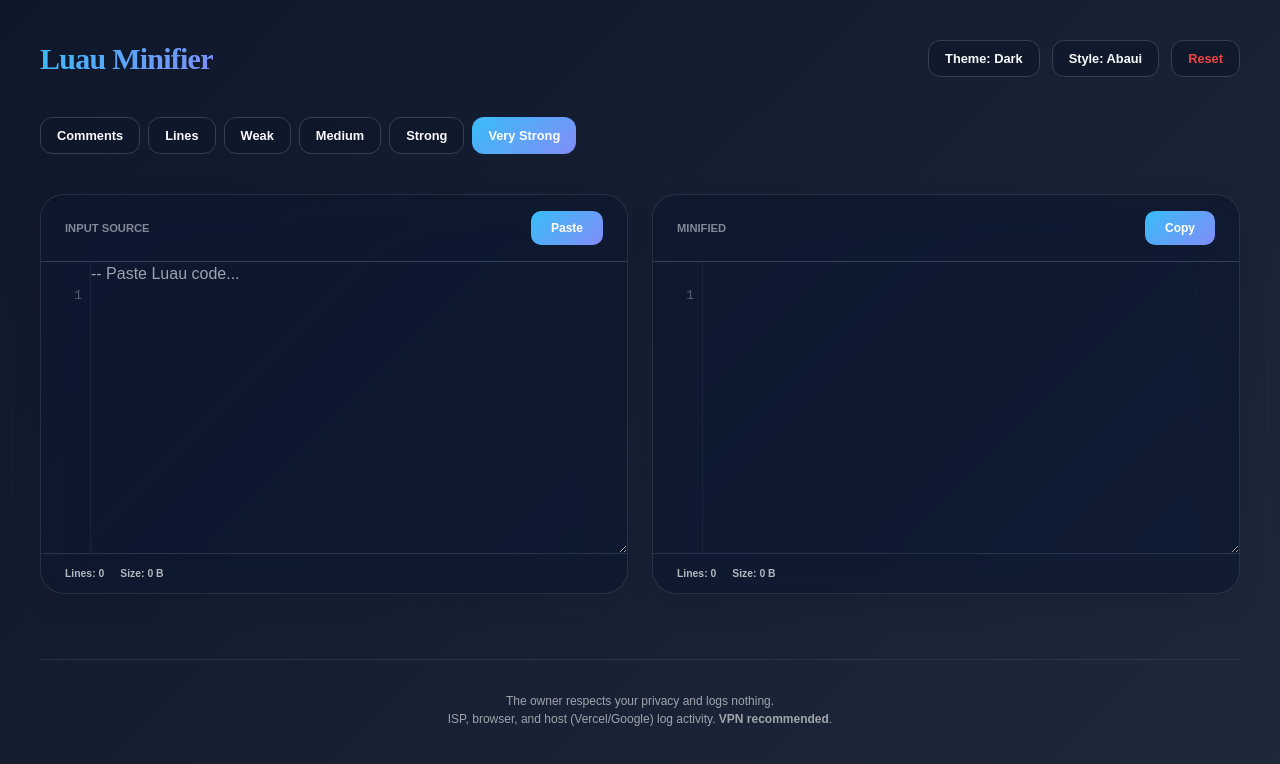
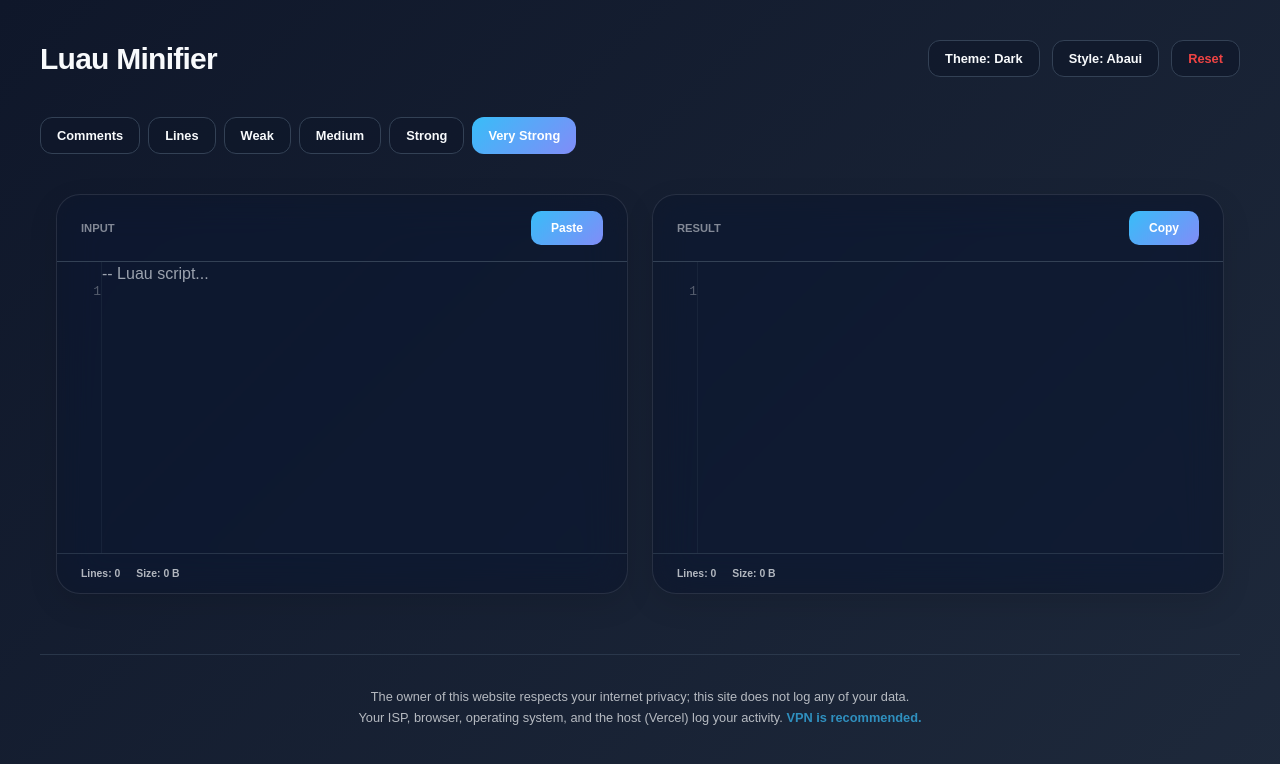
Before and after one commit to abauisoftworks/website, a plain HTML site: page others/minifer.html in a window 1280 px wide. Drawn offline with nearby package versions, Linux system fonts and the light colour scheme; a web font is replaced by a local one.

Commit message:
Refactor styles and update HTML structure

```diff
--- a/others/minifer.html
+++ b/others/minifer.html
@@ -18,38 +18,49 @@
             --glass: rgba(15, 23, 42, 0.7); --grad: linear-gradient(135deg, #38bdf8, #818cf8);
         }
 
-        body { background: var(--bg); color: var(--text); font-family: 'General Sans', sans-serif; min-height: 100vh; display: flex; flex-direction: column; transition: 0.2s; }
+        body { background: var(--bg); color: var(--text); font-family: 'General Sans', sans-serif; min-height: 100vh; display: flex; flex-direction: column; transition: 0.2s; overflow-x: hidden; }
 
-        /* DEFAULT STYLE */
+        /* Style Logic */
         [data-style="default"] body { background: var(--bg) !important; }
         [data-style="default"] .minifier-card { background: var(--card) !important; border: 1px solid var(--border) !important; border-radius: 4px; box-shadow: none; backdrop-filter: none; }
         [data-style="default"] .pill-btn { background: var(--btn-bg); border: 1px solid var(--border); border-radius: 4px; color: var(--text); }
         [data-style="default"] .pill-btn.active { background: var(--accent); color: #fff; border-color: var(--accent); }
         [data-style="default"] .action-btn { background: var(--accent); color: #fff; border-radius: 4px; }
-        [data-style="default"] .logo-text { background: none; -webkit-text-fill-color: var(--text); color: var(--text); }
 
-        /* ABAUI STYLE */
         [data-style="abaui"] body { background: linear-gradient(135deg, var(--bg), var(--card)) !important; }
         [data-style="abaui"] .minifier-card { background: var(--glass) !important; backdrop-filter: blur(20px) saturate(180%); border: 1px solid rgba(255,255,255,0.1); border-radius: 24px; box-shadow: 0 10px 30px rgba(0,0,0,0.1); }
         [data-style="abaui"] .pill-btn { background: var(--glass); border: 1px solid var(--border); border-radius: 12px; }
         [data-style="abaui"] .pill-btn.active { background: var(--grad); color: #fff; border: none; }
         [data-style="abaui"] .action-btn { background: var(--grad); border-radius: 10px; }
-        [data-style="abaui"] .logo-text { font-family: 'Clash Display'; background: var(--grad); -webkit-background-clip: text; -webkit-text-fill-color: transparent; }
 
-        .editor-container { display: grid; grid-template-columns: 1fr 1fr; gap: 1.5rem; height: 50vh; }
+        .editor-container { display: grid; grid-template-columns: 1fr 1fr; gap: 1.5rem; height: 50vh; padding: 0 1rem; }
         @media (max-width: 1024px) { .editor-container { grid-template-columns: 1fr; height: auto; } .minifier-card { height: 400px; } }
 
-        /* FIX: POSITIONAL GUTTER */
-        .editor-wrap { position: relative; display: flex; flex: 1; overflow: hidden; }
-        .line-gutter { font-family: 'JetBrains Mono', monospace; font-size: 13px; padding: 1.5rem 0.5rem; text-align: right; min-width: 50px; opacity: 0.3; border-right: 1px solid var(--border); background: transparent; user-select: none; pointer-events: none; white-space: pre; }
-        textarea { flex: 1; background: transparent; border: none; outline: none; padding: 1.5rem; font-family: 'JetBrains Mono', monospace; font-size: 13px; color: var(--text); resize: none; line-height: 1.5; tab-size: 4; }
+        /* Fixed Gutter Alignment */
+        .editor-wrap { position: relative; display: flex; flex: 1; overflow: hidden; border-radius: inherit; }
+        .line-gutter {
+            font-family: 'ui-monospace', monospace; font-size: 13px; line-height: 20px;
+            padding: 20px 0; text-align: right; min-width: 45px; opacity: 0.3;
+            border-right: 1px solid var(--border); user-select: none; pointer-events: none;
+            background: transparent; overflow: hidden; white-space: pre;
+        }
+        textarea {
+            flex: 1; background: transparent; border: none; outline: none; padding: 20px;
+            font-family: 'ui-monospace', monospace; font-size: 13px; line-height: 20px;
+            color: var(--text); resize: none; tab-size: 4; white-space: pre; overflow: auto;
+        }
 
-        .pill-btn { padding: 0.5rem 1rem; font-size: 0.8rem; font-weight: 600; transition: 0.2s; }
+        .pill-btn { padding: 0.5rem 1rem; font-size: 0.8rem; font-weight: 600; transition: 0.2s; white-space: nowrap; }
         .action-btn { color: white; padding: 0.5rem 1.25rem; font-size: 0.75rem; font-weight: 600; }
         .stat-bar { padding: 0.75rem 1.5rem; font-size: 0.65rem; font-weight: 700; display: flex; gap: 1rem; border-top: 1px solid var(--border); opacity: 0.7; }
         .impressed { color: #10b981; animation: blink 1s infinite; }
         @keyframes blink { 50% { opacity: 0.4; } }
-        .site-footer { margin-top: auto; padding: 2rem; text-align: center; opacity: 0.6; font-size: 0.75rem; border-top: 1px solid var(--border); }
+
+        .site-footer {
+            margin-top: auto; padding: 2rem; text-align: center; opacity: 0.7;
+            font-size: 0.8rem; border-top: 1px solid var(--border); line-height: 1.6;
+        }
+        .site-footer b { color: var(--accent); }
     </style>
 </head>
 <body class="p-4 md:p-10">
@@ -76,12 +87,12 @@
         <div class="editor-container">
             <div class="minifier-card flex flex-col">
                 <div class="flex justify-between items-center px-6 py-4 border-b border-[var(--border)]">
-                    <span class="text-[0.7rem] font-bold uppercase opacity-50">Input Source</span>
+                    <span class="text-[0.7rem] font-bold uppercase opacity-50">Input</span>
                     <button onclick="doPaste()" class="action-btn">Paste</button>
                 </div>
                 <div class="editor-wrap">
                     <div id="gutter-in" class="line-gutter">1</div>
-                    <textarea id="input" spellcheck="false" wrap="off" placeholder="-- Paste Luau code..."></textarea>
+                    <textarea id="input" spellcheck="false" wrap="off" placeholder="-- Luau script..."></textarea>
                 </div>
                 <div class="stat-bar" id="stat-in">
                     <span id="in-lines">Lines: 0</span> <span id="in-size">Size: 0 B</span>
@@ -90,7 +101,7 @@
 
             <div class="minifier-card flex flex-col">
                 <div class="flex justify-between items-center px-6 py-4 border-b border-[var(--border)]">
-                    <span class="text-[0.7rem] font-bold uppercase opacity-50">Minified</span>
+                    <span class="text-[0.7rem] font-bold uppercase opacity-50">Result</span>
                     <button onclick="doCopy()" id="copy-btn" class="action-btn">Copy</button>
                 </div>
                 <div class="editor-wrap">
@@ -105,8 +116,8 @@
     </div>
 
     <footer class="site-footer">
-        <p>The owner respects your privacy and logs nothing.</p>
-        <p>ISP, browser, and host (Vercel/Google) log activity. <b>VPN recommended</b>.</p>
+        <p>The owner of this website respects your internet privacy; this site does not log any of your data.</p>
+        <p>Your ISP, browser, operating system, and the host (Vercel) log your activity. <b>VPN is recommended.</b></p>
     </footer>
 
     <script>
@@ -144,14 +155,10 @@
             const bytes = new Blob([t]).size;
             document.getElementById(p + '-lines').innerText = `Lines: ${t ? t.split('\n').length : 0}`;
             document.getElementById(p + '-size').innerText = `Size: ${formatSize(bytes)}`;
-
             const bar = document.getElementById('stat-' + p);
             const old = bar.querySelector('.impressed'); if(old) old.remove();
-            if(bytes >= 1048576) { // 1MB+
-                const span = document.createElement('span');
-                span.className = 'impressed';
-                span.innerText = "✨ IMPRESSED! MASSIVE SCRIPT.";
-                bar.appendChild(span);
+            if(bytes >= 1048576) {
+                const s = document.createElement('span'); s.className = 'impressed'; s.innerText = "✨ IMPRESSED!"; bar.appendChild(s);
             }
         }
 
@@ -163,10 +170,19 @@
             if (mode !== 'lines') c = c.replace(/\s*--.*$/gm, '');
             if (mode !== 'comments') c = c.replace(/^\s*[\r\n]/gm, '');
             if (['medium', 'strong', 'very-strong'].includes(mode)) c = c.replace(/\s*([=+*/%^#<>~])\s*/g, '$1');
-            if (['strong', 'very-strong'].includes(mode)) c = c.replace(/\s+/g, ' ').replace(/\s*([=+\-*/%^#<>~;:,{}()\[\]])\s*/g, '$1').trim();
+
+            if (['strong', 'very-strong'].includes(mode)) {
+                c = c.replace(/\b([a-zA-Z_]\w*)\s*\(\s*(["'])(.*?)\2\s*\)/g, (m, func, quote, content) => {
+                    if (content.includes('\\') || content.includes('\n')) return m;
+                    return `${func}'${content}'`;
+                });
+                c = c.replace(/\s+/g, ' ').replace(/\s*([=+\-*/%^#<>~;:,{}()\[\]])\s*/g, '$1').trim();
+            }
+
             if (mode === 'very-strong') {
                 let cnt = 0, map = {};
                 c = c.replace(/\blocal\s+([a-zA-Z_]\w*)/g, (m, n) => {
+                    if (["_G", "shared", "script", "game", "workspace"].includes(n)) return m;
                     if (!map[n]) {
                         const chars = 'abcdefghijklmnopqrstuvwxyz';
                         let r = '', i = cnt++;
@@ -176,6 +192,7 @@
                     return `local ${map[n]}`;
                 });
             }
+
             elOut.value = c;
             updateStats(elIn.value, 'in'); updateStats(elOut.value, 'out');
             sync(elIn.value, 'gutter-in'); sync(elOut.value, 'gutter-out');
@@ -192,8 +209,8 @@
         function reset() { elIn.value = ""; process(); }
 
         elIn.oninput = process;
-        elIn.onscroll = () => document.getElementById('gutter-in').scrollTop = elIn.scrollTop;
-        elOut.onscroll = () => document.getElementById('gutter-out').scrollTop = elOut.scrollTop;
+        elIn.onscroll = () => { document.getElementById('gutter-in').scrollTop = elIn.scrollTop; };
+        elOut.onscroll = () => { document.getElementById('gutter-out').scrollTop = elOut.scrollTop; };
     </script>
 </body>
 </html>
```
